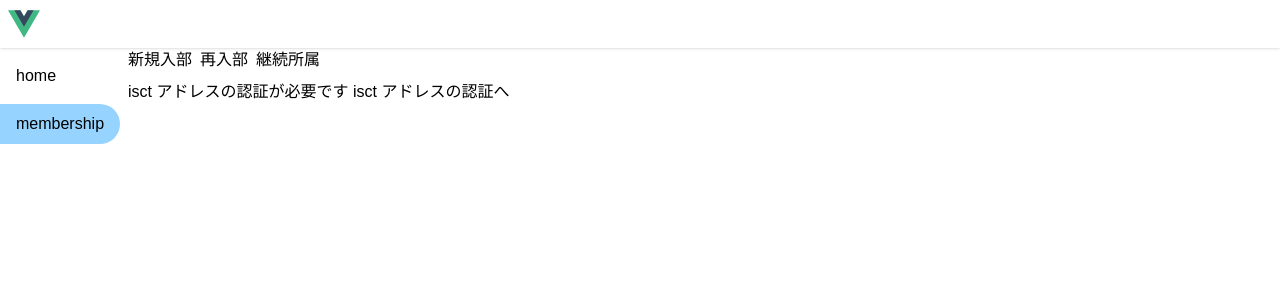
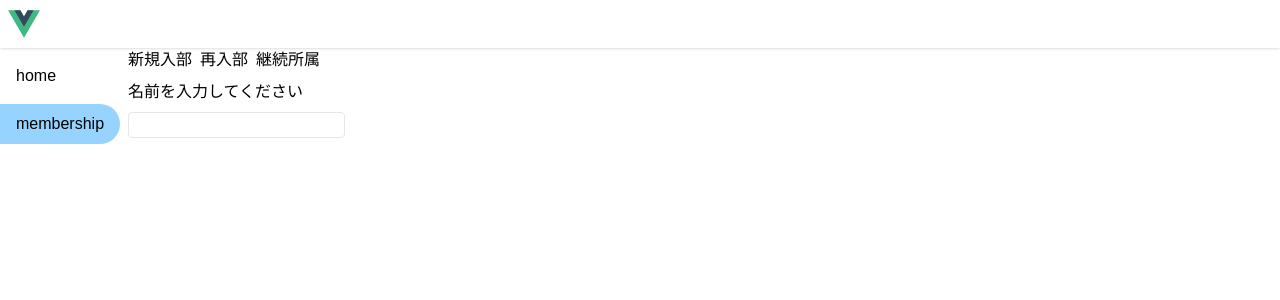
Before and after one commit to traPtitech/Checkin-UI, a Vue app: page /membership in a window 1280 px wide. Both pictures are taken after a click on the button "新規入部". Shown: the top 300 px of the page. Built offline with nearby package versions, Linux system fonts and the light colour scheme; the HTML template or start-up script is replaced by a standard one.

Commit message:
feat: メンバーシップページにテキスト入力コンポーネントを追加し、traQ IDおよび名前の入力を実装

```diff
--- a/src/pages/membership/MembershipPage.vue
+++ b/src/pages/membership/MembershipPage.vue
@@ -4,6 +4,7 @@ import { useRoute } from 'vue-router'
 
 import MemberShipPageVerifyEmailLink from '@/pages/membership/MembershipPageVerifyEmailLink.vue'
 import MemberShipPageUserTypeSelector from './MemberShipPageUserTypeSelector.vue'
+import MembershipPageInputText from './MembershipPageInputText.vue'
 import MembershipPageLoginLink from './MembershipPageLoginLink.vue'
 
 const route = useRoute()
@@ -16,7 +17,7 @@ const isUserTypeQueryValid = computed(
 )
 
 const isLoggedIn = ref(false)
-const hasVerifiedMailAddress = ref(false)
+const hasVerifiedMailAddress = ref(true)
 const hasCustomerObjectOnTraqId = ref(false)
 const shouldShowUserTypeSelector = computed(() => !isLoggedIn.value)
 const needUserTypeSelect = computed(() => !isLoggedIn.value && !isUserTypeQueryValid.value)
@@ -46,9 +47,11 @@ const needTraqIdInput = computed(
     isUserTypeRejoin.value &&
     (!hasCustomerObjectOnMailAddress.value || !hasTraQIdOnCustomerObject.value),
 )
+const traqIdInput = ref('')
 const needNameInput = computed(() => !hasCustomerObject.value)
-const hasValidTraqId = computed(() => !needTraqIdInput.value && false)
-const hasName = computed(() => !needNameInput.value && false)
+const nameInput = ref('')
+const hasValidTraqId = computed(() => !needTraqIdInput.value || traqIdInput.value.length > 0)
+const hasName = computed(() => !needNameInput.value || nameInput.value.length > 0)
 const canShowInvoiceInfoConfirm = computed(
   () => needNameInput.value && hasValidTraqId.value && hasName.value,
 )
@@ -60,15 +63,21 @@ const canShowInvoiceInfoConfirm = computed(
       <MemberShipPageUserTypeSelector />
     </div>
     <div v-if="needUserTypeSelect">新規入部、再入部、継続所属のいずれかを選択してください</div>
-    <div v-if="needMailAddressInput">
+    <div v-if="needMailAddressInput" class="flex flex-col gap-2">
       isct アドレスの認証が必要です <MemberShipPageVerifyEmailLink />
     </div>
-    <div v-if="needLogin">
+    <div v-if="needLogin" class="flex flex-col gap-2">
       ログインが必要です
       <MembershipPageLoginLink />
     </div>
-    <div v-if="canShowInvoiceForm && needTraqIdInput">traQ ID を入力してください</div>
-    <div v-if="canShowInvoiceForm && needNameInput">名前を入力してください</div>
+    <div v-if="canShowInvoiceForm && needTraqIdInput" class="flex flex-col gap-2">
+      traQ ID を入力してください
+      <MembershipPageInputText v-model="traqIdInput" />
+    </div>
+    <div v-if="canShowInvoiceForm && needNameInput" class="flex flex-col gap-2">
+      名前を入力してください
+      <MembershipPageInputText v-model="nameInput" />
+    </div>
     <div v-if="canShowInvoiceInfoConfirm">請求書発行のための情報を確認してください</div>
   </div>
 </template>
--- /dev/null
+++ b/src/pages/membership/MembershipPageInputText.vue
@@ -0,0 +1,36 @@
+<script setup lang="ts">
+import { onMounted, useTemplateRef } from 'vue'
+
+const model = defineModel<string>({ required: true })
+const { autoFocus, className, required, placeholder } = withDefaults(
+  defineProps<{
+    autoFocus?: boolean
+    className?: string
+    required?: boolean
+    placeholder?: string
+  }>(),
+  {
+    autoFocus: false,
+    className: 'rounded border px-1',
+    required: false,
+    placeholder: '',
+  },
+)
+const inputRef = useTemplateRef('input-ref')
+
+onMounted(() => {
+  if (autoFocus) {
+    inputRef.value?.focus()
+  }
+})
+</script>
+
+<template>
+  <input
+    ref="input-ref"
+    :class="className"
+    :placeholder="placeholder"
+    :required="required"
+    v-model="model"
+  />
+</template>
```
